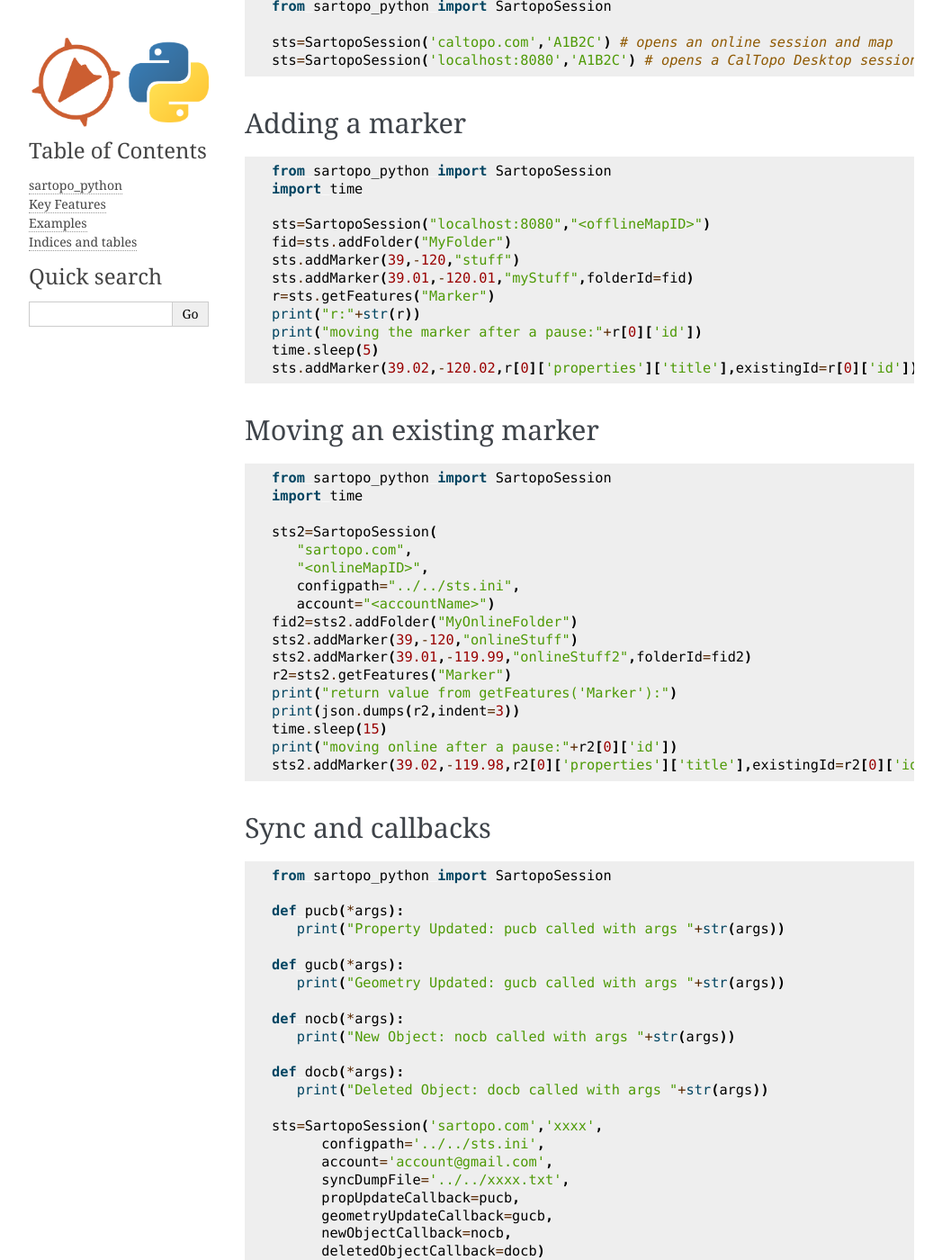
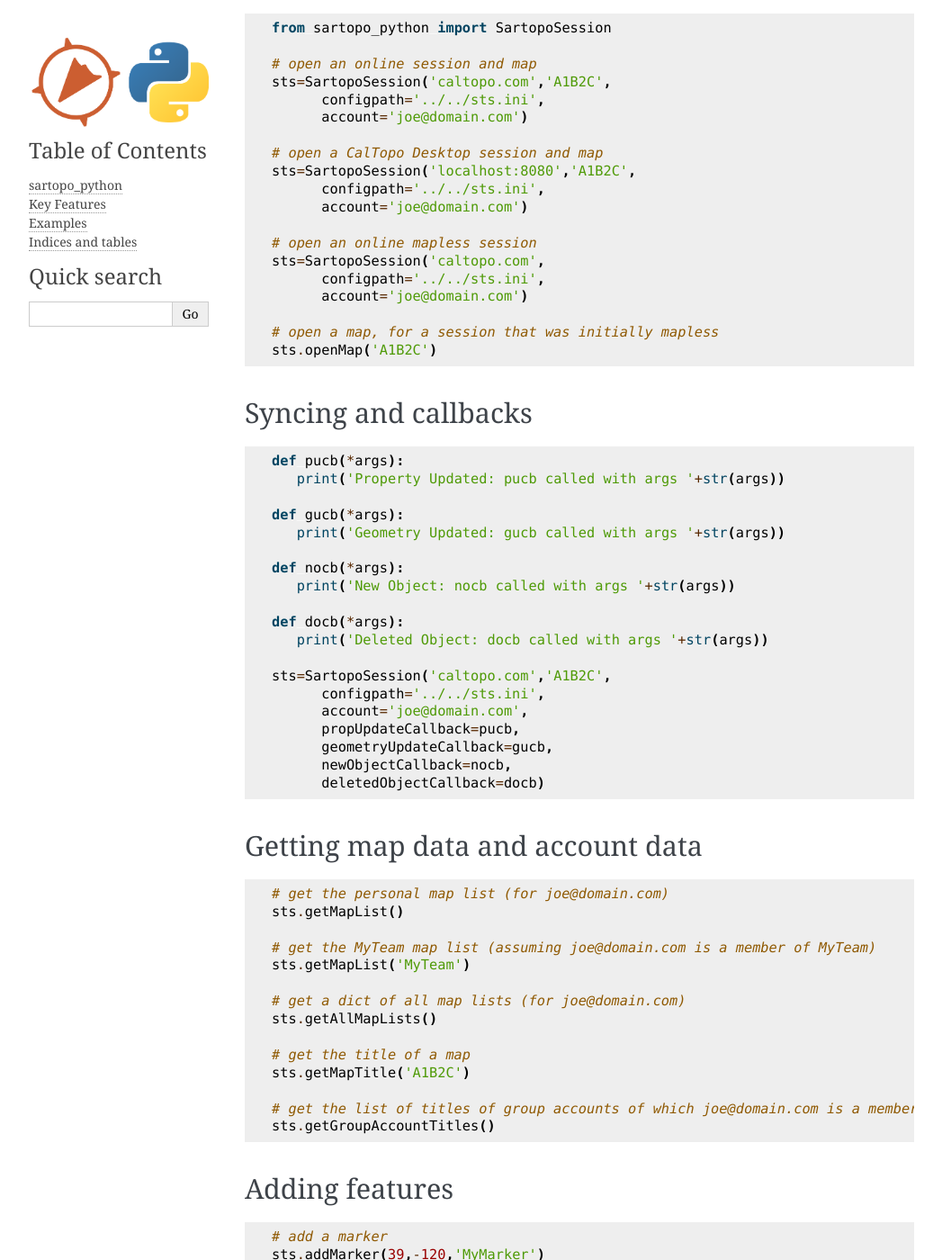
Before and after one commit to ncssar/sartopo_python, a Sphinx documentation site: the page built from docs/source/index.rst, in a window 1280 px wide and 1400 px high, scrolled down 2423 px. Shown: the whole window at 90% size, without its empty margins (106-1153 px from the left). Built offline with Sphinx 7.4.7, drawn with Linux system fonts in a browser that asks for light colours; some of the changed text lies outside the part shown.

Commit message:
WIP
- examples written BUT NOT YET TESTED
- some more argument cleanup, and some more to be done
- some docstring cleanup
- some method renaming / recategorizing: removeSpurs and removeDuplicatePoints prefixed with underscore and recategroized as internal helper functions, since they don't actually operate on features - just on lists of points

```diff
--- a/docs/source/index.rst
+++ b/docs/source/index.rst
@@ -53,10 +53,11 @@ Local cache
 If the session is associated with a hosted map, this module will keep a local cache of the entire map data structure.  This reduces
 the number of web requests needed, and the time taken for most tasks.
 
-Sync
-----
-To keep the local cache in sync with the hosted map, this module automatically requests and processes updates from the host every few seconds.  This sync procedure
-is done in a background thread, so that it doesn't delay or interfere with your code.  Sync can be paused or disabled if needed, and the sync interval can be specified.
+Sync with callbacks
+-------------------
+To keep the local cache in sync with the hosted map, this module automatically requests and processes updates from the host at the specified sync interval.  This sync procedure
+is done in a background thread, so that it doesn't delay or interfere with your code.  Sync can be paused or disabled if needed.  You can also write callback functions that will
+be called whenever map data changes are found during sync.
 
 Mapless session
 ---------------
@@ -89,77 +90,124 @@ Opening a session
 
    from sartopo_python import SartopoSession
 
-   sts=SartopoSession('caltopo.com','A1B2C') # opens an online session and map
-   sts=SartopoSession('localhost:8080','A1B2C') # opens a CalTopo Desktop session and map
+   # open an online session and map
+   sts=SartopoSession('caltopo.com','A1B2C',
+         configpath='../../sts.ini',
+         account='joe@domain.com')
 
-Adding a marker
+   # open a CalTopo Desktop session and map
+   sts=SartopoSession('localhost:8080','A1B2C',
+         configpath='../../sts.ini',
+         account='joe@domain.com')
+
+   # open an online mapless session
+   sts=SartopoSession('caltopo.com',
+         configpath='../../sts.ini',
+         account='joe@domain.com')
+
+   # open a map, for a session that was initially mapless
+   sts.openMap('A1B2C')
+
+Syncing and callbacks
+---------------------
+
+.. code-block:: python
+
+   def pucb(*args):
+      print('Property Updated: pucb called with args '+str(args))
+
+   def gucb(*args):
+      print('Geometry Updated: gucb called with args '+str(args))
+
+   def nocb(*args):
+      print('New Object: nocb called with args '+str(args))
+
+   def docb(*args):
+      print('Deleted Object: docb called with args '+str(args))
+
+   sts=SartopoSession('caltopo.com','A1B2C',
+         configpath='../../sts.ini',
+         account='joe@domain.com',
+         propUpdateCallback=pucb,
+         geometryUpdateCallback=gucb,
+         newObjectCallback=nocb,
+         deletedObjectCallback=docb)
+
+Getting map data and account data
+---------------------------------
+
+.. code-block:: python
+
+   # get the personal map list (for joe@domain.com)
+   sts.getMapList()
+
+   # get the MyTeam map list (assuming joe@domain.com is a member of MyTeam)
+   sts.getMapList('MyTeam')
+
+   # get a dict of all map lists (for joe@domain.com)
+   sts.getAllMapLists()
+
+   # get the title of a map
+   sts.getMapTitle('A1B2C')
+
+   # get the list of titles of group accounts of which joe@domain.com is a member
+   sts.getGroupAccountTitles()
+
+Adding features
 ---------------
 
 .. code-block:: python
 
-   from sartopo_python import SartopoSession
-   import time
+   # add a marker
+   sts.addMarker(39,-120,'MyMarker')
 
-   sts=SartopoSession("localhost:8080","<offlineMapID>")
-   fid=sts.addFolder("MyFolder")
-   sts.addMarker(39,-120,"stuff")
-   sts.addMarker(39.01,-120.01,"myStuff",folderId=fid)
-   r=sts.getFeatures("Marker")
-   print("r:"+str(r))
-   print("moving the marker after a pause:"+r[0]['id'])
-   time.sleep(5)
-   sts.addMarker(39.02,-120.02,r[0]['properties']['title'],existingId=r[0]['id'])
+   # add a folder
+   fid=sts.addFolder('MyFolder')
 
-Moving an existing marker
--------------------------
+   # add a marker in the folder
+   myMarker2=sts.addMarker(39.01,-120.01,'MyMarker2',folderId=fid)
+
+   # add a line
+   sts.addLine([[39,-120],[39.1,-120.1]],'MyLine')
+
+   # prepare to add a polygon - queue it for later
+   sts.addPolygon([[39,-120],[39.1,-120.1],[39.1,-120]],'MyPolygon',queue=True)
+
+   # add an Operational Period
+   op1=sts.addOperationalPeriod('1')
+
+   # prepare to add a line assignment - queue it for later
+   aa=sts.addLineAssignment([[39.2,-120],[39.2,-120.1]],
+         letter='AA',
+         opId=op1,
+         resourceType='DOG-TRAIL',
+         description='FindEm',
+         queue=True)
+
+   sts.addAreaAssignment([[39.3,-120],[39.4,-120.1],[39.4,-120]],
+         letter='AB',
+         number='104',
+         opId=op1,
+         resourceType='DOG-AREA',
+         description='FindEmFirst',
+         responsivePOD='HIGH',
+         priority='HIGH')
+
+   # add the queued features now (MyPolygon and AA)
+   sts.flush()
+
+Querying and editing features
+-----------------------------
 
 .. code-block:: python
 
-   from sartopo_python import SartopoSession
-   import time
+   myMarker=sts.getFeature('Marker','MyMarker')
 
-   sts2=SartopoSession(
-      "sartopo.com",
-      "<onlineMapID>",
-      configpath="../../sts.ini",
-      account="<accountName>")
-   fid2=sts2.addFolder("MyOnlineFolder")
-   sts2.addMarker(39,-120,"onlineStuff")
-   sts2.addMarker(39.01,-119.99,"onlineStuff2",folderId=fid2)
-   r2=sts2.getFeatures("Marker")
-   print("return value from getFeatures('Marker'):")
-   print(json.dumps(r2,indent=3))
-   time.sleep(15)
-   print("moving online after a pause:"+r2[0]['id'])
-   sts2.addMarker(39.02,-119.98,r2[0]['properties']['title'],existingId=r2[0]['id'])
+   sts.editFeature(myMarker['id'],properties={'title','NewTitle'})
 
-Sync and callbacks
-------------------
+   sts.moveMarker(39,-121.5,myMarker['id'])
 
-.. code-block:: python
-
-   from sartopo_python import SartopoSession
-
-   def pucb(*args):
-      print("Property Updated: pucb called with args "+str(args))
-
-   def gucb(*args):
-      print("Geometry Updated: gucb called with args "+str(args))
-
-   def nocb(*args):
-      print("New Object: nocb called with args "+str(args))
-
-   def docb(*args):
-      print("Deleted Object: docb called with args "+str(args))
-
-   sts=SartopoSession('sartopo.com','xxxx',
-         configpath='../../sts.ini',
-         account='account@gmail.com',
-         syncDumpFile='../../xxxx.txt',
-         propUpdateCallback=pucb,
-         geometryUpdateCallback=gucb,
-         newObjectCallback=nocb,
-         deletedObjectCallback=docb)
+   sts.editMarkerDescription('New marker description',myMarker['id'])
 
 Geometry operations
 -------------------
@@ -183,6 +231,14 @@ Geometry operations
    sts.crop('a14','b14')
    sts.crop('a15','b15',beyond=0)
 
+Deleting features
+-----------------
+
+.. code-block:: python
+
+   sts.delFeature(aa)
+
+   sts.delMarkers([myMarker,myMarker2])
 
 Indices and tables
 ==================
```
Also changed, not shown: docs/source/sartopo_python.rst (+18 -17 lines), 1 other file.
